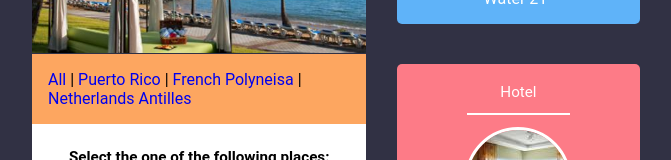
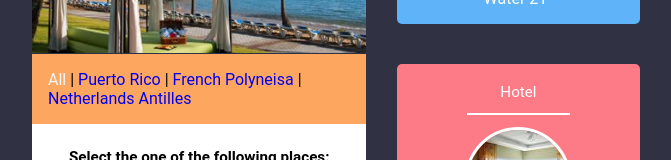
Before and after one commit to Settis/angular-course, an Angular app: page / in a window 1280 px wide. Shown: the part 345-505 px from the top of the page, without its empty margins (304-975 px from the left). Built offline with nearby package versions, Linux system fonts and the light colour scheme.

Commit message:
Highlight active filter

```diff
--- a/src/app/app.component.css
+++ b/src/app/app.component.css
@@ -1,3 +1,6 @@
 .highlight {
   color: orangered;
 }
+.active {
+  color: whitesmoke;
+}
--- a/src/app/app.component.html
+++ b/src/app/app.component.html
@@ -7,9 +7,9 @@
     <div class="element-left-bottom">
       <div class="ele-strip">
         <h2>
-          <a href="#" (click)="changeCountryFilter(null)" appHighlight>All</a>
+          <a href="#" (click)="changeCountryFilter(null)" appHighlight [ngClass]="{'active':checkCountryFilter(null)}">All</a>
           <span *ngFor="let country of places | getDistinctCountries">
-            | <a href="#" (click)="changeCountryFilter(country)" appHighlight>{{country}}</a>
+            | <a href="#" (click)="changeCountryFilter(country)" appHighlight [ngClass]="{'active':checkCountryFilter(country)}">{{country}}</a>
           </span>
         </h2>
       </div>
--- a/src/app/app.component.ts
+++ b/src/app/app.component.ts
@@ -75,4 +75,8 @@ export class AppComponent implements OnInit {
     this.countryFilter = country;
   }
 
+  public checkCountryFilter(country: string): boolean {
+    return this.countryFilter == country;
+  }
+
 }
```
